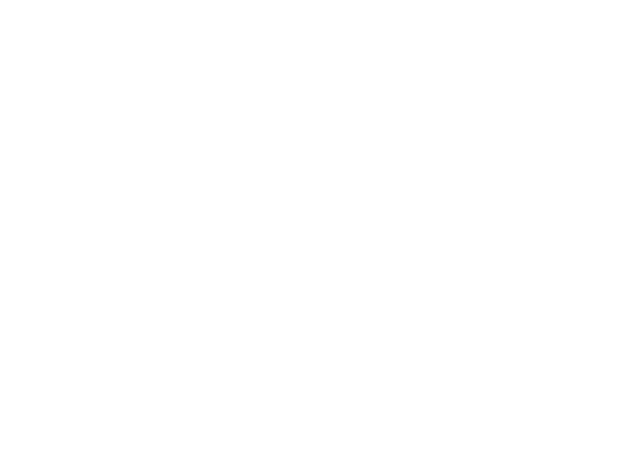
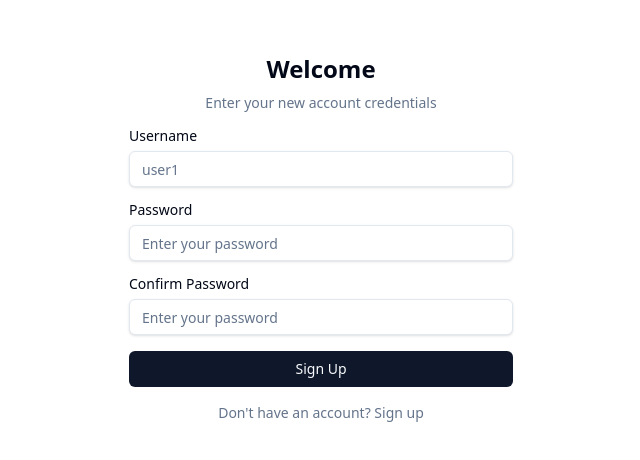
Before and after one commit to brownbishop/OnlineEbookReader, a React (Vite) app in the folder onlineebookreader.client/: page /signup in a window 1280 px wide. Before the commit this address had no page. Shown: the part 162-622 px from the top of the page, without its empty margins (319-959 px from the left). Built offline with nearby package versions, Linux system fonts and the light colour scheme.

Commit message:
Add signup

```diff
--- a/onlineebookreader.client/src/App.tsx
+++ b/onlineebookreader.client/src/App.tsx
@@ -1,5 +1,5 @@
 import {useEffect, useState} from 'react';
-import {Link} from 'react-router';
+import {Link, useNavigate} from 'react-router';
 import './App.css';
 import {Navbar01, type Navbar01Props} from './components/ui/shadcn-io/navbar-01';
 
@@ -10,57 +10,27 @@ interface Forecast {
     summary: string;
 }
 
-const navbarProps: Navbar01Props = {
-    logo: null,
-    logoHref: "",
-    navigationLinks: undefined,
-    signInText: "Sign in",
-    signInHref: "/signin",
-    ctaText: "Log in",
-    ctaHref: "/login",
-    onSignInClick: undefined,
-    onCtaClick: undefined,
-};
 
 function App() {
     const url = "https://react-reader.metabits.no/files/alice.epub";
     const title = "Alice in wonderland";
-    const [forecasts, setForecasts] = useState<Forecast[]>();
+    const navigate = useNavigate();
 
-    useEffect(() => {
-        populateWeatherData();
-    }, []);
-
-    const contents = forecasts === undefined
-        ? <p><em>Loading... Please refresh once the ASP.NET backend has started. See <a href="https://aka.ms/jspsintegrationreact">https://aka.ms/jspsintegrationreact</a> for more details.</em></p>
-        : <table className="table table-striped" aria-labelledby="tableLabel">
-            <thead>
-                <tr>
-                    <th>Date</th>
-                    <th>Temp. (C)</th>
-                    <th>Temp. (F)</th>
-                    <th>Summary</th>
-                </tr>
-            </thead>
-            <tbody>
-                {forecasts.map(forecast =>
-                    <tr key={forecast.date}>
-                        <td>{forecast.date}</td>
-                        <td>{forecast.temperatureC}</td>
-                        <td>{forecast.temperatureF}</td>
-                        <td>{forecast.summary}</td>
-                    </tr>
-                )}
-            </tbody>
-        </table>;
-
+    const navbarProps: Navbar01Props = {
+        logo: null,
+        logoHref: "",
+        navigationLinks: [],
+        signInText: "Sign in",
+        signInHref: "/signin",
+        ctaText: "Log in",
+        ctaHref: "/login",
+        onSignInClick: () => navigate("/signin"),
+        onCtaClick: () => navigate("/login"),
+    };
     return (
         <>
             <Navbar01 {...navbarProps}> Navbar </Navbar01>
-            <div>
-                <h1 id="tableLabel">Weather forecast</h1>
-                <p>This component demonstrates fetching data from the server.</p>
-                {contents}
+            <div className="text-center m-12 p-auto">
                 <Link to={`/reader/?url=${url}&title=${title}`}>
                     Alice in Wonderland
                 </Link>
@@ -68,13 +38,6 @@ function App() {
         </>
     );
 
-    async function populateWeatherData() {
-        const response = await fetch('api/weatherforecast');
-        if (response.ok) {
-            const data = await response.json();
-            setForecasts(data);
-        }
-    }
 }
 
 export default App;
--- /dev/null
+++ b/onlineebookreader.client/src/components/Signup.tsx
@@ -0,0 +1,155 @@
+import {Button} from "@/components/ui/button";
+import {
+    Form,
+    FormControl,
+    FormField,
+    FormItem,
+    FormLabel,
+    FormMessage,
+} from "@/components/ui/form";
+import {Input} from "@/components/ui/input";
+import {zodResolver} from "@hookform/resolvers/zod";
+import {useForm} from "react-hook-form";
+import {z} from "zod";
+
+import {useNavigate} from "react-router-dom";
+
+export const title = "Login Form";
+
+const passwordSchema = z.string()
+  .min(8, "Password must be at least 8 characters")
+  .refine((val) => /[A-Z]/.test(val), "Must contain uppercase letter")
+  .refine((val) => /[a-z]/.test(val), "Must contain lowercase letter")
+  .refine((val) => /[0-9]/.test(val), "Must contain number")
+  .refine((val) => /[!@#$%^&*]/.test(val), "Must contain special character");
+
+const formSchema = z.object({
+    username: z.string().nonempty(),
+    password: passwordSchema,
+    confirmPassword: z.string(),
+}).refine(data => data.password === data.confirmPassword, {
+    message: "Password must match",
+    path: ["confirmPassword"],
+});
+
+function Signup() {
+    const navigate = useNavigate();
+
+    const form = useForm<z.infer<typeof formSchema>>({
+        resolver: zodResolver(formSchema),
+        defaultValues: {
+            username: "",
+            password: "",
+        },
+    });
+
+    async function onSubmit(values: z.infer<typeof formSchema>) {
+        const requestBody = JSON.stringify({
+            name: values.username,
+            password: values.password,
+        });
+
+        try {
+            const res = await fetch('api/auth/signup', {
+                method: 'POST',
+                headers: {
+                    'Content-Type': 'application/json',
+                },
+                body: requestBody,
+            });
+
+            console.log(res);
+        } catch (err) {
+            console.log(err);
+        }
+
+        navigate("/login");
+    }
+
+    return (
+        <div className="flex min-h-screen items-center justify-center">
+            <div className="w-full max-w-sm">
+                <Form {...form}>
+                    <form className="space-y-4" onSubmit={form.handleSubmit(onSubmit)}>
+                        <div className="space-y-2 text-center">
+                            <h1 className="font-bold text-2xl">Welcome</h1>
+                            <p className="text-muted-foreground text-sm">
+                                Enter your new account credentials
+                            </p>
+                        </div>
+                        <FormField
+                            control={form.control}
+                            name="username"
+                            render={({field}) => (
+                                <FormItem>
+                                    <FormLabel>Username</FormLabel>
+                                    <FormControl>
+                                        <Input
+                                            className="bg-background"
+                                            placeholder="user1"
+                                            type="string"
+                                            {...field}
+                                        />
+                                    </FormControl>
+                                    <FormMessage />
+                                </FormItem>
+                            )}
+                        />
+                        <FormField
+                            control={form.control}
+                            name="password"
+                            render={({field}) => (
+                                <FormItem>
+                                    <div className="flex items-center justify-between">
+                                        <FormLabel>Password</FormLabel>
+                                    </div>
+                                    <FormControl>
+                                        <Input
+                                            className="bg-background"
+                                            placeholder="Enter your password"
+                                            type="password"
+                                            {...field}
+                                        />
+                                    </FormControl>
+                                    <FormMessage />
+                                </FormItem>
+                            )}
+                        />
+                        <FormField
+                            control={form.control}
+                            name="confirmPassword"
+                            render={({field}) => (
+                                <FormItem>
+                                    <div className="flex items-center justify-between">
+                                        <FormLabel>Confirm Password</FormLabel>
+                                    </div>
+                                    <FormControl>
+                                        <Input
+                                            className="bg-background"
+                                            placeholder="Enter your password"
+                                            type="password"
+                                            {...field}
+                                        />
+                                    </FormControl>
+                                    <FormMessage />
+                                </FormItem>
+                            )}
+                        />
+
+                        <Button className="w-full" type="submit">
+                            Sign Up
+                        </Button>
+                        <p className="text-center text-muted-foreground text-sm">
+                            Don't have an account?{" "}
+                            <a className="hover:underline" href="#">
+                                Sign up
+                            </a>
+                        </p>
+                    </form>
+                </Form>
+            </div>
+        </div>
+    );
+};
+
+export default Signup;
--- a/onlineebookreader.client/src/main.tsx
+++ b/onlineebookreader.client/src/main.tsx
@@ -4,6 +4,7 @@ import {BrowserRouter, Routes, Route} from 'react-router-dom'
 import Reader from '@/components/Reader'
 import Login from '@/components/Login'
 import './styles/globals.css'
+import Signup from './components/Signup.tsx'
 
 createRoot(document.getElementById('root')!).render(
     <BrowserRouter>
@@ -11,6 +12,7 @@ createRoot(document.getElementById('root')!).render(
             <Route path="/" element={<App />} />
             <Route path="/reader" element={<Reader />} />
             <Route path="/login" element={<Login />} />
+            <Route path="/signup" element={<Signup />} />
         </Routes>
     </BrowserRouter>,
 )
```
